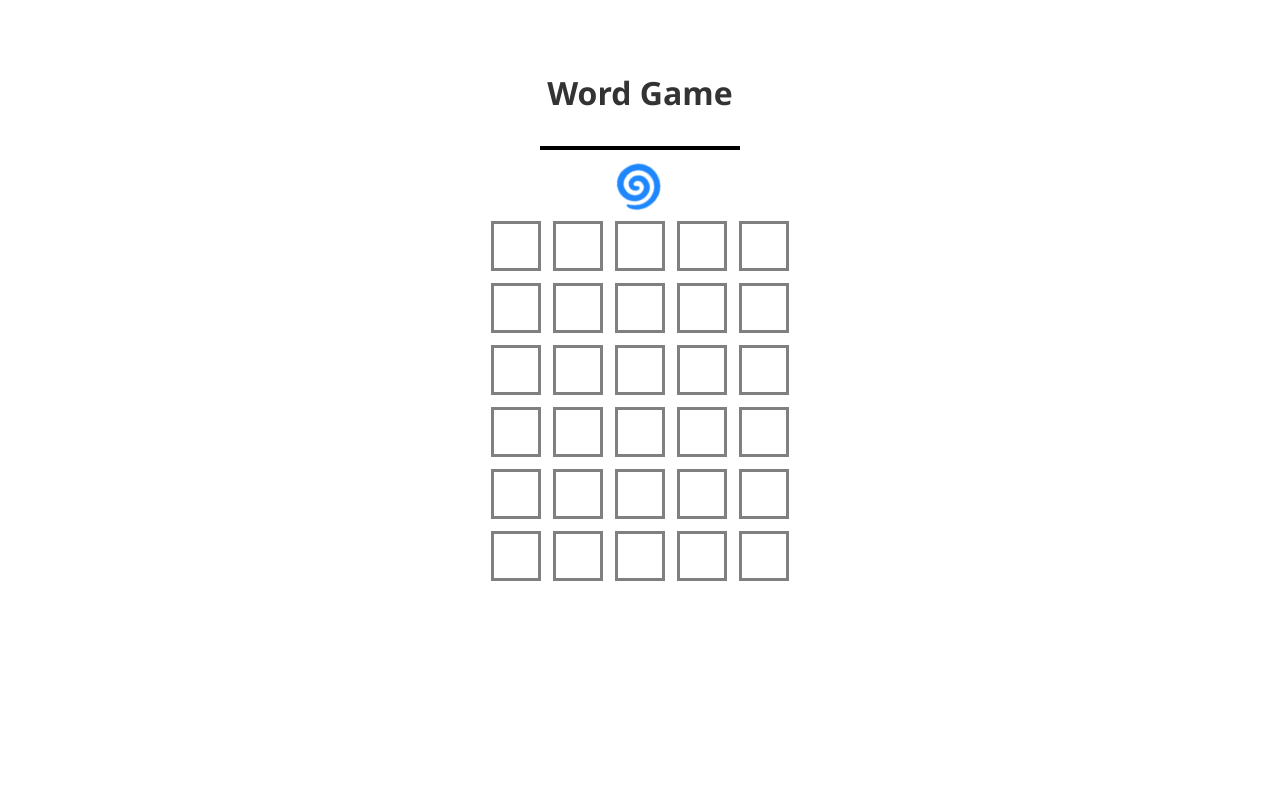
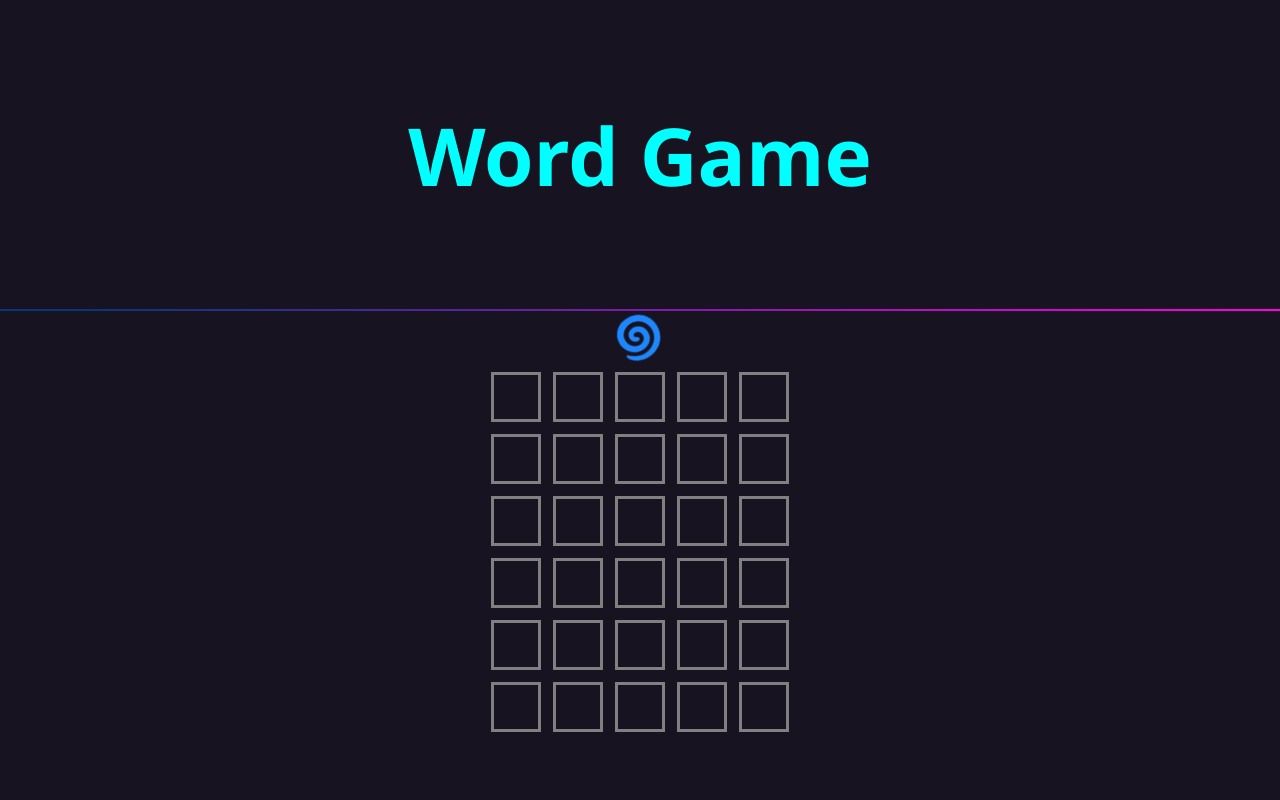
Before and after one commit to Nikola-Limpet/portfolio-website.github.io, a Flask app: template projects/templates/wordGame/index.html in a window 1280 px wide. Run offline with Flask 3, Linux system fonts and the light colour scheme; the template is opened without the code that fills it, so the values that code supplies are empty.

Commit message:
update background and line

```diff
--- a/projects/templates/wordGame/index.html
+++ b/projects/templates/wordGame/index.html
@@ -19,10 +19,12 @@
 
 
   <header class="header">
-    <h1 class="title">Word Game</h1>  <hr>
-  <div class="info-bar hidden">
-    <div class="spiral">🌀</div>
-  </div>
+    <h1 class="title">Word Game</h1>
+  </header>
+    <div class="gradient"></div>
+    <div class="info-bar hidden">
+      <div class="spiral">🌀</div>
+    </div>
 
   <div class="container">
     <div class=row>
--- a/projects/templates/wordGame/style.css
+++ b/projects/templates/wordGame/style.css
@@ -6,10 +6,17 @@ body {
   margin: 0;
   padding: 0;
   font-family: 'Segoe UI', Tahoma, Geneva, Verdana, sans-serif;
-  color: #333;
+  color: white;
+  background-color: #171321;
 }
 .row {
   display: flex;
+}
+.title {
+  font-size: 80px;
+  margin: 50px;
+  color: aqua;
+  text-align: center;
 }
 .box {
   width: 50px;
@@ -32,12 +39,6 @@ body {
   flex-direction: column;
   align-items: center;
   margin: 50px;
-}
-hr {
-  width: 200px;
-  height: 2px;
-  margin: 10px;
-  border: 2px solid black
 }
 
 
@@ -96,6 +97,14 @@ hr {
 .hidden {
   visibility: hidden;
 }
+.gradient{
+  background: rgb(9,55,121);
+  background: linear-gradient(90deg, rgba(9,55,121,1) 7%, rgba(255,0,225,1) 100%);
+  height: 2px;
+  width: 100%;
+
+}
+
 
 /* loading animation */
 .info-bar {
```
